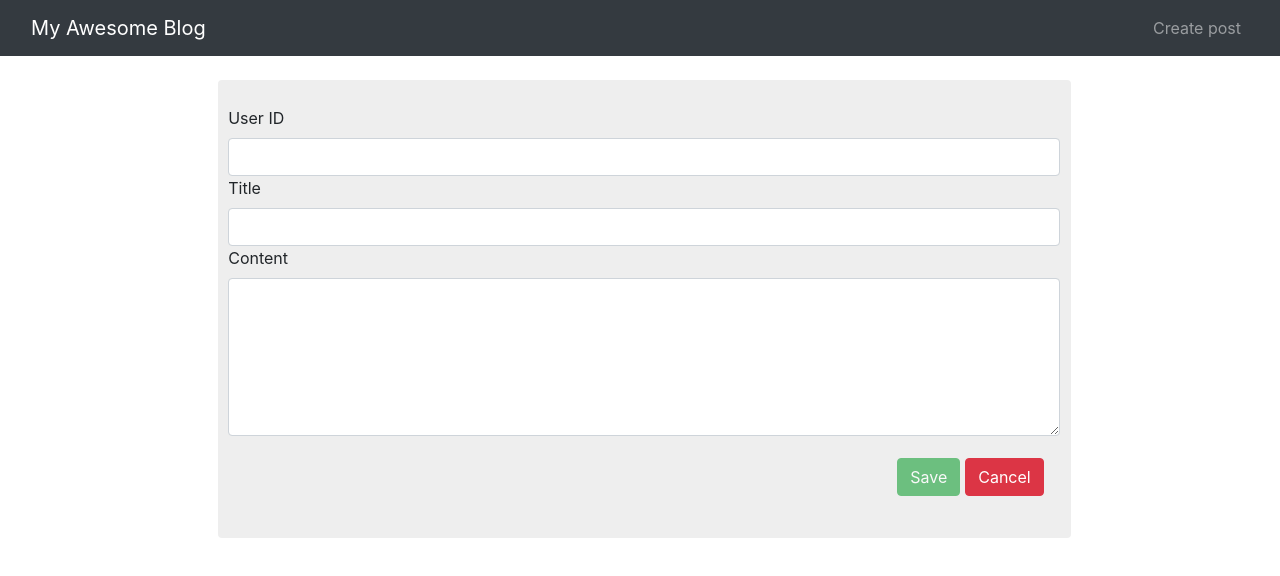
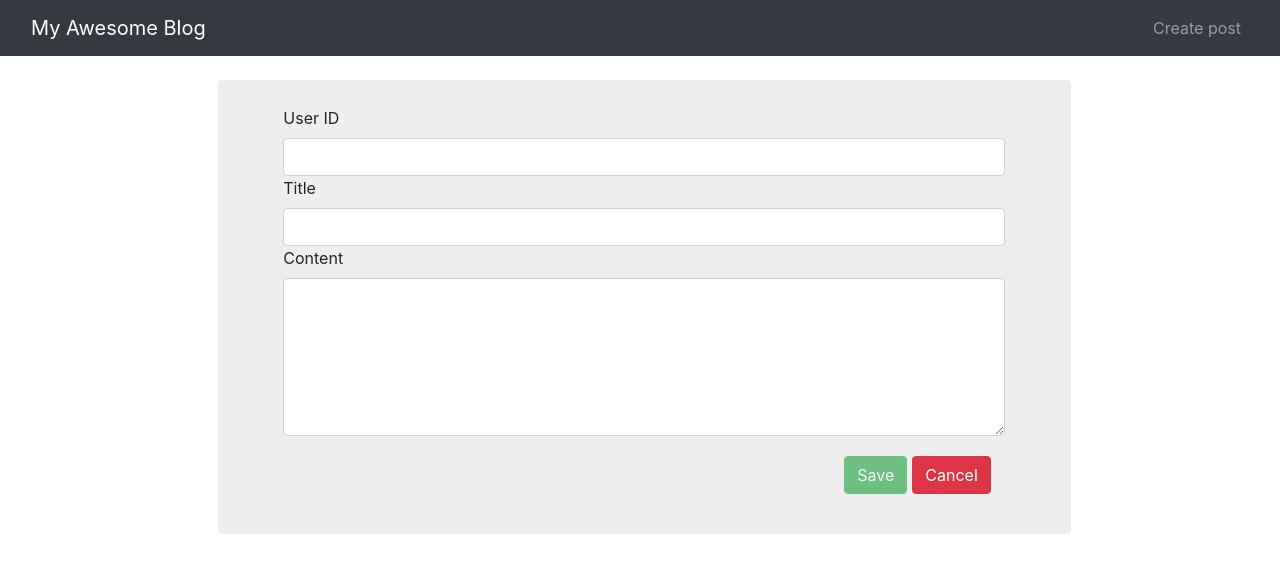
Before and after one commit to MoNwastaken/blog-in-angular, an Angular app in the folder my-blog/: page /new in a window 1280 px wide. Shown: the top 576 px of the page. Built offline with nearby package versions, Linux system fonts and the light colour scheme.

Commit message:
Fixed form

```diff
--- a/my-blog/src/app/posts/posts-create/posts-create.component.css
+++ b/my-blog/src/app/posts/posts-create/posts-create.component.css
@@ -5,6 +5,11 @@
   position: fixed;
   border-radius: 4px;
   padding: 2%;
+}
+
+.content-row {
+  margin-left: 5%;
+  margin-right: 5%;
 }
 
 @media only screen and (max-width: 992px) {
--- a/my-blog/src/app/posts/posts-create/posts-create.component.html
+++ b/my-blog/src/app/posts/posts-create/posts-create.component.html
@@ -1,6 +1,6 @@
 <div class="row">
-  <div class="col-md-12 col-lg-8 m-auto content">
-    <div class="row">
+  <div class="col-md-10 col-lg-8 m-auto content">
+    <div class="row content-row">
 
       <form class="m-auto" (ngSubmit)="onSubmit(f)" #f="ngForm">
 
```
